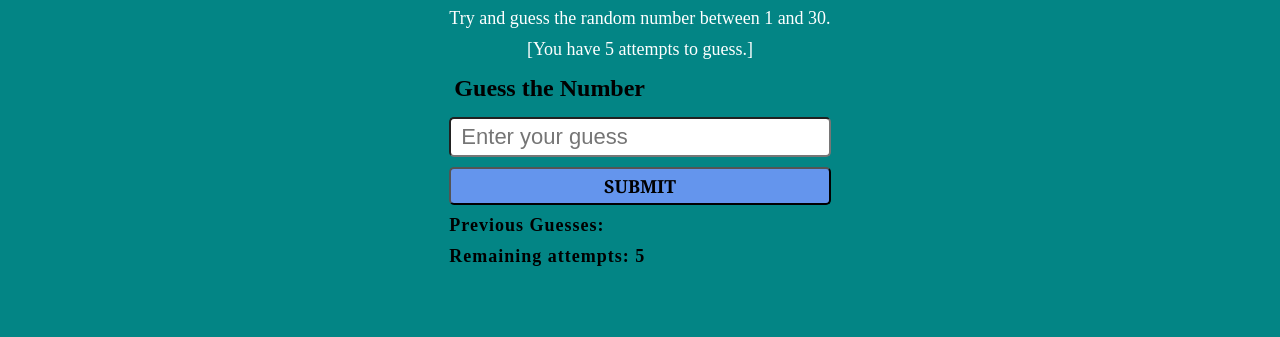
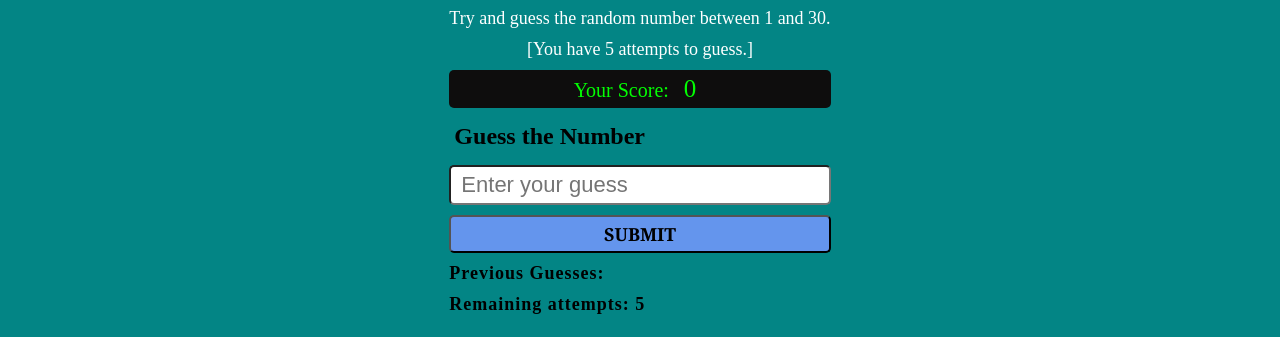
Before and after one commit to sde-manish/Project8-mini-projects, a plain HTML site: page Project four/p4.html in a window 1280 px wide. Shown: the part 178-515 px from the top of the page. Drawn offline with Linux system fonts and the light colour scheme.

Commit message:
added a score section

```diff
--- a/Project four/p4.html
+++ b/Project four/p4.html
@@ -16,6 +16,7 @@
             <form id="form">
                 <p>Try and guess the random number between 1 and 30.</p>
                 <p>[You have 5 attempts to guess.]</p>
+                <p id="score">Your Score: <span id="score-value">0</span></p>
                 <h2>Guess the Number</h2>
                 <input type="number" id="guess-number" placeholder="Enter your guess ">
                 <button type="submit" id="submitbtn">SUBMIT</button>
--- a/Project four/s4.css
+++ b/Project four/s4.css
@@ -55,6 +55,20 @@ p{
     font-size: 18px;
     color: white;
 }
+#score{
+    border-radius: 5px;
+    font-size: 20px;
+    background-color: rgb(14, 13, 13);
+    color:rgb(3, 253, 3);
+    padding: 5px 10px;
+
+    /* width: 100px; */
+}
+#score-value{
+    /* background-color: cornflowerblue; */
+    padding: 5px 10px;
+    font-size: 25px;
+}
 h2{
     margin: 10px;
 }
--- a/Project four/script.js
+++ b/Project four/script.js
@@ -6,8 +6,10 @@ const previusGuessText = document.getElementById('previus-guess');
 const Submitbtn = document.getElementById('submitbtn');
 const newgame = document.getElementById('newgame');
 const message = document.getElementById('validation-message');
+const scoreText = document.getElementById('score-value');
 let attemptsCounter = 5;
 let previusGuesses = [];
+let score = 0;
 
 
 let play = true;
@@ -44,9 +46,12 @@ function checkGuess(guessedNumber){
     } else if (guessedNumber == randomNumber) {
         message.innerHTML = `Wow! 🎆🎉✨ You guessed it. The Random Number is : ${randomNumber}`;
         message.style.backgroundColor = 'green';
+
         userInput.setAttribute('disabled','');
         Submitbtn.style.display = 'none';
         newgame.style.display = 'block';
+        score += 5;
+        scoreText.innerHTML = score;
         newGame();
     }
 
@@ -68,6 +73,8 @@ function endGame(){
     newgame.style.display = 'block';
     message.innerHTML = ` 'Game Over!' Your attempts are over. The random number was ${randomNumber} `;
     message.style.backgroundColor = '#a80011';
+    score -= 2;
+    scoreText.innerHTML = score;
     play = false;
 
 
```
